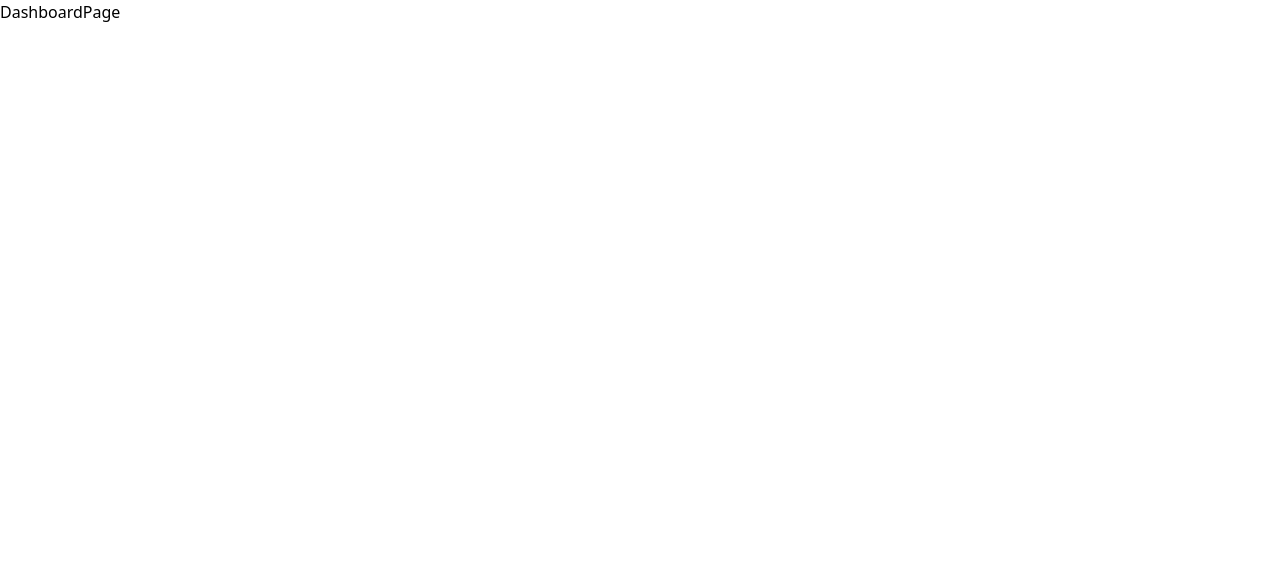
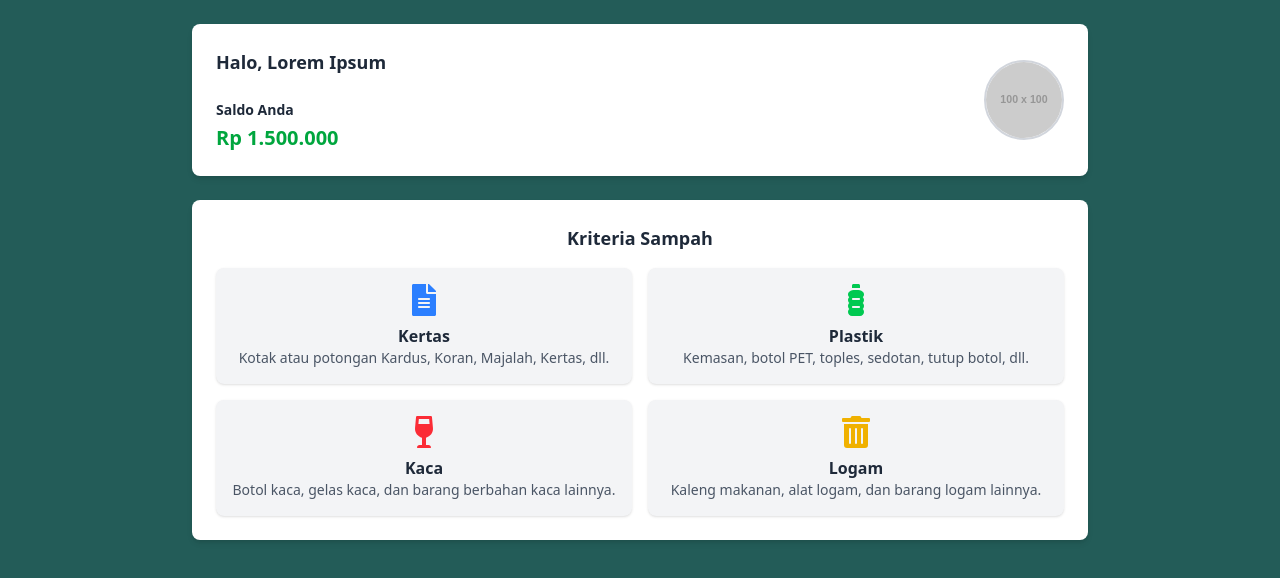
Before and after one commit to rororyo/buang.in-fe, a Next.js app: page /dashboard in a window 1280 px wide. Shown: the top 578 px of the page. Built offline with nearby package versions, Linux system fonts and the light colour scheme.

Commit message:
feat: create dashboard-page

```diff
--- a/package.json
+++ b/package.json
@@ -12,7 +12,8 @@
     "next": "^15.3.1",
     "pg": "^8.15.6",
     "react": "^19.1.0",
-    "react-dom": "^19.1.0"
+    "react-dom": "^19.1.0",
+    "react-icons": "^5.5.0"
   },
   "devDependencies": {
     "@eslint/eslintrc": "^3",
--- a/src/app/dashboard/page.tsx
+++ b/src/app/dashboard/page.tsx
@@ -1,9 +1,86 @@
-import React from 'react'
+"use client";
+
+import React from 'react';
+import { FaFileAlt, FaWineGlassAlt, FaTrashAlt } from 'react-icons/fa';
+import { FaBottleWater } from "react-icons/fa6";
 
 const DashboardPage = () => {
+  const username = "Lorem Ipsum";
+  const saldo = 1500000; // Ganti dengan data saldo yang sesuai
+
   return (
-    <div>DashboardPage</div>
-  )
-}
+    <div className="flex flex-col items-center min-h-screen p-6" style={{ backgroundColor: '#235C58' }}>
+      {/* Bagian Atas: Halo User, Saldo, dan Foto Profil */}
+      <div className="grid grid-cols-2 grid-rows-2 w-full max-w-4xl bg-white p-6 rounded-lg shadow-md mb-6">
+        {/* Kiri Atas: Halo User */}
+        <div className="row-start-1 col-start-1">
+          <h2 className="text-lg font-semibold text-gray-800">Halo, {username}</h2>
+        </div>
 
-export default DashboardPage
+        {/* Kiri Bawah: Saldo */}
+        <div className="row-start-2 col-start-1">
+          <h4 className="text-sm font-bold text-gray-800">Saldo Anda</h4>
+          <p className="text-xl font-semibold text-green-600 mt-1">
+            Rp {saldo.toLocaleString('id-ID')}
+          </p>
+        </div>
+
+        {/* Kanan: Foto Profil */}
+        <div className="row-span-2 col-start-2 flex justify-end items-center">
+          <img
+            src="https://via.placeholder.com/100"
+            alt="Profile"
+            className="w-20 h-20 rounded-full border-2 border-gray-300"
+          />
+        </div>
+      </div>
+
+      {/* Bagian Kriteria Sampah */}
+      <div className="w-full max-w-4xl bg-white p-6 rounded-lg shadow-md">
+        {/* Judul */}
+        <h3 className="text-lg font-bold text-gray-800 mb-4 text-center">Kriteria Sampah</h3>
+
+        {/* Kriteria Sampah */}
+        <div className="grid grid-cols-2 gap-4">
+          {/* Kertas */}
+          <div className="flex flex-col items-center bg-gray-100 p-4 rounded-lg shadow">
+            <FaFileAlt size={32} className="text-blue-500 mb-2" />
+            <h4 className="text-md font-semibold text-gray-800">Kertas</h4>
+            <p className="text-sm text-gray-600 text-center">
+              Kotak atau potongan Kardus, Koran, Majalah, Kertas, dll.
+            </p>
+          </div>
+
+          {/* Plastik */}
+          <div className="flex flex-col items-center bg-gray-100 p-4 rounded-lg shadow">
+            <FaBottleWater size={32} className="text-green-500 mb-2" />
+            <h4 className="text-md font-semibold text-gray-800">Plastik</h4>
+            <p className="text-sm text-gray-600 text-center">
+              Kemasan, botol PET, toples, sedotan, tutup botol, dll.
+            </p>
+          </div>
+
+          {/* Kaca */}
+          <div className="flex flex-col items-center bg-gray-100 p-4 rounded-lg shadow">
+            <FaWineGlassAlt size={32} className="text-red-500 mb-2" />
+            <h4 className="text-md font-semibold text-gray-800">Kaca</h4>
+            <p className="text-sm text-gray-600 text-center">
+              Botol kaca, gelas kaca, dan barang berbahan kaca lainnya.
+            </p>
+          </div>
+
+          {/* Logam */}
+          <div className="flex flex-col items-center bg-gray-100 p-4 rounded-lg shadow">
+            <FaTrashAlt size={32} className="text-yellow-500 mb-2" />
+            <h4 className="text-md font-semibold text-gray-800">Logam</h4>
+            <p className="text-sm text-gray-600 text-center">
+              Kaleng makanan, alat logam, dan barang logam lainnya.
+            </p>
+          </div>
+        </div>
+      </div>
+    </div>
+  );
+};
+
+export default DashboardPage;
```
Also changed, not shown: 1 other file (tests, documents, lock files or other folders).
